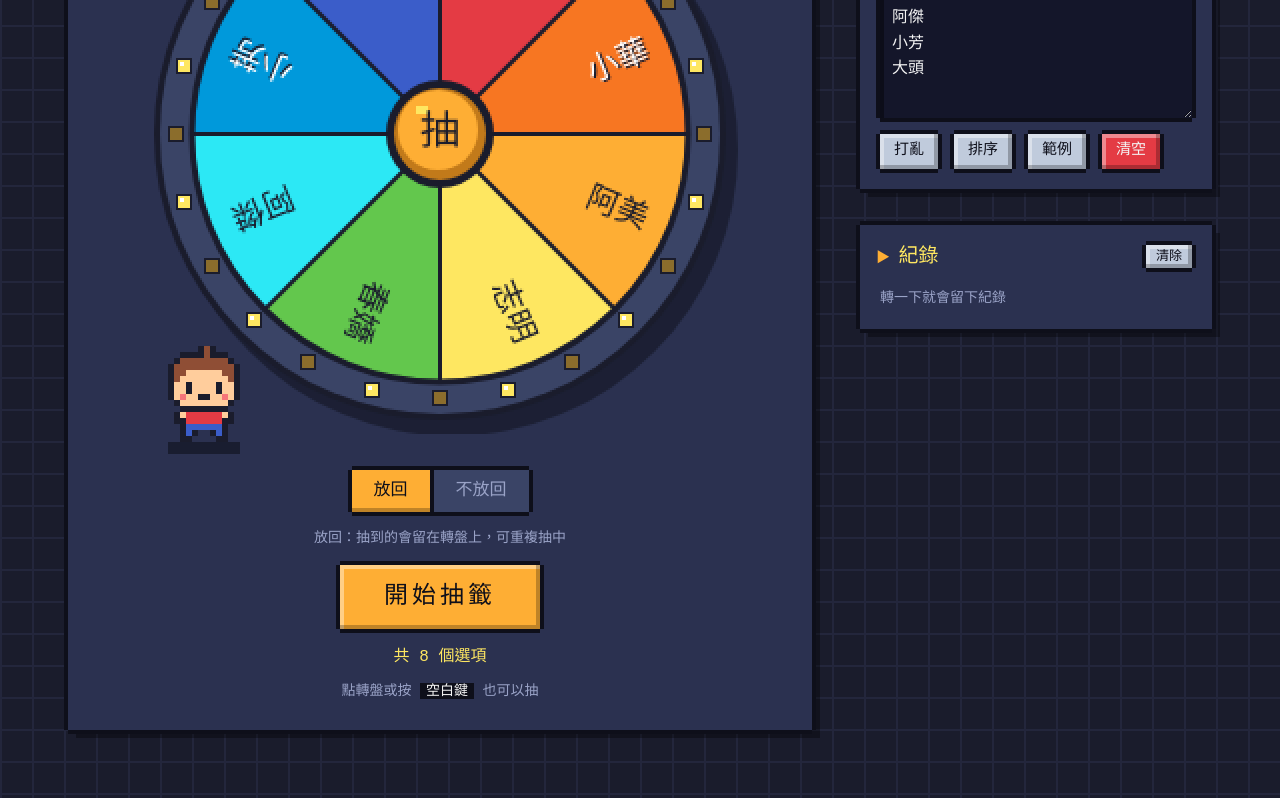
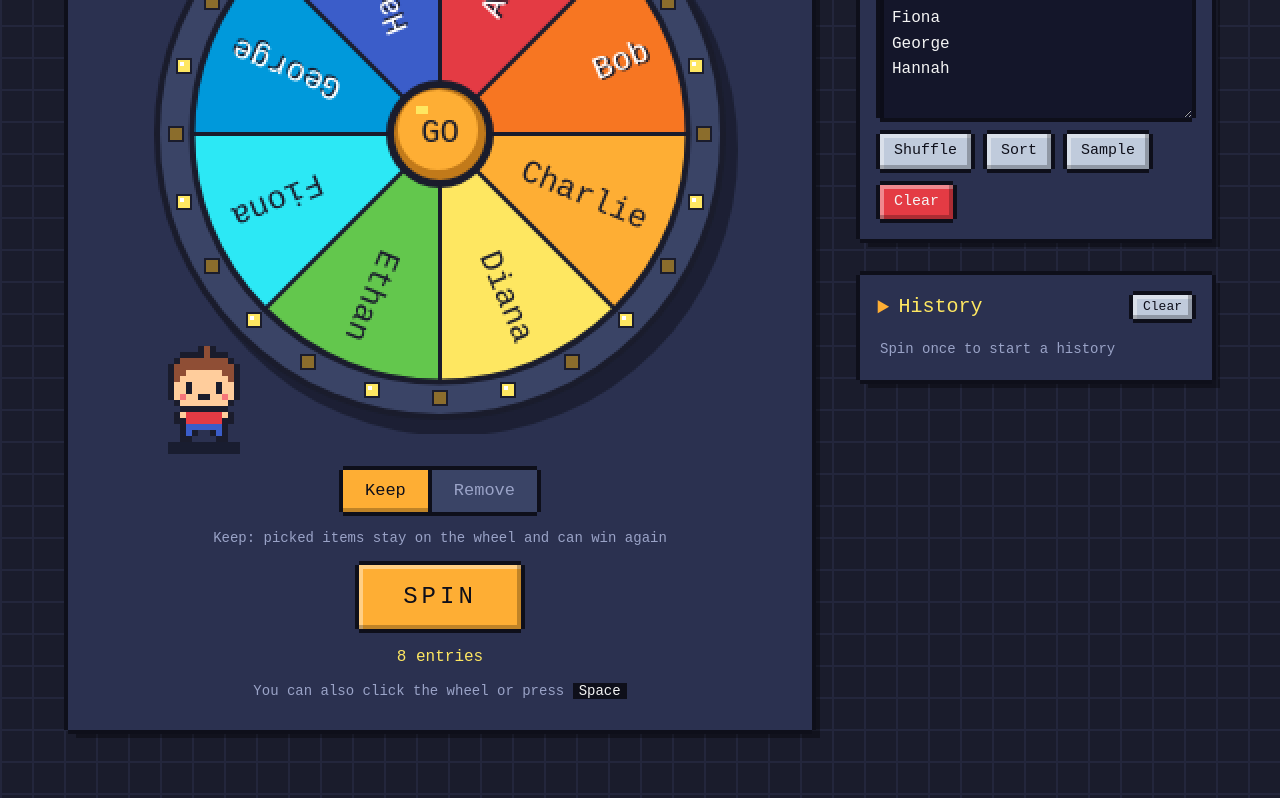
Before and after one commit to DolphinHuang/pixel_draw, a plain HTML site: page index.html in a window 1280 px wide. Shown: the part 295-1093 px from the top of the page. Drawn offline with Linux system fonts and the light colour scheme; a web font is replaced by a local one.

Commit message:
Add English UI with language toggle
Strings move to js/i18n.js; language comes from ?lang=, the saved choice,
or the browser language, and can be switched from the header.

Co-Authored-By: Claude Opus 5.5 <noreply@anthropic.com>

```diff
--- a/css/style.css
+++ b/css/style.css
@@ -59,6 +59,8 @@ h1, h2, p { margin: 0; }
   letter-spacing: 2px;
 }
 .logo-zh { font-size: 20px; color: var(--muted); }
+.top-actions { display: flex; gap: 8px; flex-shrink: 0; }
+.btn-lang { font-size: 14px; padding: 6px 12px; }
 
 /* ---------- layout ---------- */
 .layout {
--- a/index.html
+++ b/index.html
@@ -4,7 +4,7 @@
   <meta charset="utf-8">
   <meta name="viewport" content="width=device-width, initial-scale=1">
   <title>像素抽籤機</title>
-  <meta name="description" content="像素風轉盤抽籤，支援放回 / 不放回模式">
+  <meta name="description" content="像素風轉盤抽籤，支援放回 / 不放回模式 · Pixel-art picker wheel with keep / remove modes">
   <link rel="preconnect" href="https://fonts.googleapis.com">
   <link rel="preconnect" href="https://fonts.gstatic.com" crossorigin>
   <link href="https://fonts.googleapis.com/css2?family=DotGothic16&family=Press+Start+2P&display=swap" rel="stylesheet">
@@ -14,70 +14,73 @@
   <header class="top">
     <h1 class="logo">
       <span class="logo-en">PIXEL DRAW</span>
-      <span class="logo-zh">像素抽籤機</span>
+      <span class="logo-zh" data-i18n="logoSub">像素抽籤機</span>
     </h1>
-    <button id="muteBtn" class="btn btn-icon" type="button" aria-pressed="false" title="音效開關">♪ ON</button>
+    <div class="top-actions">
+      <button id="langBtn" class="btn btn-lang" type="button" data-i18n="langBtn" data-i18n-attr="title:langTitle">EN</button>
+      <button id="muteBtn" class="btn btn-icon" type="button" aria-pressed="false" data-i18n-attr="title:muteTitle">♪ ON</button>
+    </div>
   </header>
 
   <main class="layout">
-    <section class="stage panel" aria-label="轉盤">
+    <section class="stage panel">
       <div class="wheel-wrap">
-        <canvas id="wheel" width="300" height="300" aria-label="抽籤轉盤，點擊開始抽籤"></canvas>
+        <canvas id="wheel" width="300" height="300" data-i18n-attr="aria-label:wheelLabel"></canvas>
         <div class="mascot-wrap">
           <div id="bubble" class="bubble" role="status" aria-live="polite"></div>
-          <canvas id="mascot" width="24" height="26" title="戳我一下"></canvas>
+          <canvas id="mascot" width="24" height="26" data-i18n-attr="title:mascotTitle"></canvas>
         </div>
       </div>
 
       <div class="stage-controls">
-        <div class="mode" role="radiogroup" aria-label="抽籤模式">
+        <div class="mode" role="radiogroup" data-i18n-attr="aria-label:modeGroup">
           <label class="mode-opt">
             <input type="radio" name="mode" value="replace">
-            <span>放回</span>
+            <span data-i18n="modeReplace">放回</span>
           </label>
           <label class="mode-opt">
             <input type="radio" name="mode" value="noreplace">
-            <span>不放回</span>
+            <span data-i18n="modeNoReplace">不放回</span>
           </label>
         </div>
         <p id="modeHint" class="hint"></p>
         <button id="spinBtn" class="btn btn-primary btn-big" type="button">開始抽籤</button>
         <p id="status" class="status"></p>
-        <p class="hint">點轉盤或按 <kbd>空白鍵</kbd> 也可以抽</p>
+        <p class="hint" data-i18n-html="keyHint">點轉盤或按 <kbd>空白鍵</kbd> 也可以抽</p>
       </div>
     </section>
 
     <aside class="side">
       <section class="panel">
         <div class="panel-head">
-          <h2>名單</h2>
+          <h2 data-i18n="list">名單</h2>
           <span id="count" class="tag">0 個</span>
         </div>
-        <textarea id="entries" rows="9" spellcheck="false" placeholder="一行輸入一個選項"></textarea>
+        <textarea id="entries" rows="9" spellcheck="false" data-i18n-attr="placeholder:placeholder"></textarea>
         <div class="row">
-          <button id="shuffleBtn" class="btn" type="button">打亂</button>
-          <button id="sortBtn" class="btn" type="button">排序</button>
-          <button id="sampleBtn" class="btn" type="button">範例</button>
-          <button id="clearBtn" class="btn btn-danger" type="button">清空</button>
+          <button id="shuffleBtn" class="btn" type="button" data-i18n="shuffle">打亂</button>
+          <button id="sortBtn" class="btn" type="button" data-i18n="sort">排序</button>
+          <button id="sampleBtn" class="btn" type="button" data-i18n="sample">範例</button>
+          <button id="clearBtn" class="btn btn-danger" type="button" data-i18n="clear">清空</button>
         </div>
       </section>
 
       <section id="drawnPanel" class="panel">
         <div class="panel-head">
-          <h2>已抽出</h2>
-          <button id="resetBtn" class="btn btn-sm" type="button">全部放回</button>
+          <h2 data-i18n="drawn">已抽出</h2>
+          <button id="resetBtn" class="btn btn-sm" type="button" data-i18n="resetDrawn">全部放回</button>
         </div>
         <ol id="drawnList" class="chips"></ol>
-        <p id="drawnEmpty" class="empty">還沒有抽出任何項目</p>
+        <p id="drawnEmpty" class="empty" data-i18n="drawnEmpty">還沒有抽出任何項目</p>
       </section>
 
       <section class="panel">
         <div class="panel-head">
-          <h2>紀錄</h2>
-          <button id="clearHistBtn" class="btn btn-sm" type="button">清除</button>
+          <h2 data-i18n="history">紀錄</h2>
+          <button id="clearHistBtn" class="btn btn-sm" type="button" data-i18n="clearHistory">清除</button>
         </div>
         <ol id="historyList" class="history"></ol>
-        <p id="historyEmpty" class="empty">轉一下就會留下紀錄</p>
+        <p id="historyEmpty" class="empty" data-i18n="historyEmpty">轉一下就會留下紀錄</p>
       </section>
     </aside>
   </main>
@@ -88,8 +91,8 @@
       <p id="modalName" class="modal-name"></p>
       <p id="modalNote" class="modal-note"></p>
       <div class="row row-center">
-        <button id="againBtn" class="btn btn-primary" type="button">再抽一次</button>
-        <button id="closeBtn" class="btn" type="button">關閉</button>
+        <button id="againBtn" class="btn btn-primary" type="button" data-i18n="again">再抽一次</button>
+        <button id="closeBtn" class="btn" type="button" data-i18n="close">關閉</button>
       </div>
     </div>
   </div>
--- /dev/null
+++ b/js/i18n.js
@@ -0,0 +1,146 @@
+// 介面文字。用 {name} 代入變數，陣列代表隨機挑一句
+const STRINGS = {
+  zh: {
+    title: '像素抽籤機',
+    logoSub: '像素抽籤機',
+    langBtn: 'EN',
+    langTitle: 'Switch to English',
+    muteTitle: '音效開關',
+    wheelLabel: '抽籤轉盤，點擊開始抽籤',
+    mascotTitle: '戳我一下',
+    modeGroup: '抽籤模式',
+    modeReplace: '放回',
+    modeNoReplace: '不放回',
+    hintReplace: '放回：抽到的會留在轉盤上，可重複抽中',
+    hintNoReplace: '不放回：抽到的會從轉盤上移除',
+    spin: '開始抽籤',
+    allDrawn: '全部抽完了',
+    keyHint: '點轉盤或按 <kbd>空白鍵</kbd> 也可以抽',
+    statusReplace: '共 {total} 個選項',
+    statusNoReplace: '剩餘 {left} / 共 {total}',
+    list: '名單',
+    count: '{n} 個',
+    placeholder: '一行輸入一個選項',
+    shuffle: '打亂',
+    sort: '排序',
+    sample: '範例',
+    clear: '清空',
+    drawn: '已抽出',
+    resetDrawn: '全部放回',
+    drawnEmpty: '還沒有抽出任何項目',
+    history: '紀錄',
+    clearHistory: '清除',
+    historyEmpty: '轉一下就會留下紀錄',
+    again: '再抽一次',
+    close: '關閉',
+    noteRemoved: '已從轉盤移除，還剩 {left} 個',
+    noteLast: '這是最後一個了！',
+    noteReplace: '放回模式：下次還可能抽到',
+    confirmClear: '確定要清空名單嗎？',
+    confirmClearHistory: '確定要清除所有紀錄嗎？',
+    wheelEmpty: '名單是空的',
+    hub: '抽',
+    sayHello: '嗨！點轉盤開始抽籤吧',
+    sayEmpty: '先在名單輸入一些選項吧！',
+    sayAllDrawn: '全部抽完囉！按「全部放回」再來一輪',
+    sayResult: '抽到「{name}」！',
+    sayReset: '全部放回去了！',
+    sayModeReplace: '放回模式：可以重複抽中',
+    sayModeNoReplace: '不放回模式：抽到就移除',
+    saySpin: ['轉啊轉～', '會是誰呢？', '緊張緊張！', '衝啊！', '好運降臨！'],
+    sayPoke: ['嗨！', '要抽籤嗎？', '點轉盤就能開始喔', '我是抽籤小幫手', '別戳我啦～'],
+    samples: ['小明', '小華', '阿美', '志明', '春嬌', '阿傑', '小芳', '大頭'],
+  },
+  en: {
+    title: 'Pixel Draw',
+    logoSub: 'Random Picker Wheel',
+    langBtn: '中文',
+    langTitle: '切換成中文',
+    muteTitle: 'Toggle sound',
+    wheelLabel: 'Picker wheel, click to spin',
+    mascotTitle: 'Poke me',
+    modeGroup: 'Draw mode',
+    modeReplace: 'Keep',
+    modeNoReplace: 'Remove',
+    hintReplace: 'Keep: picked items stay on the wheel and can win again',
+    hintNoReplace: 'Remove: picked items are taken off the wheel',
+    spin: 'SPIN',
+    allDrawn: 'All drawn',
+    keyHint: 'You can also click the wheel or press <kbd>Space</kbd>',
+    statusReplace: '{total} entries',
+    statusNoReplace: '{left} left of {total}',
+    list: 'Entries',
+    count: '{n}',
+    placeholder: 'One entry per line',
+    shuffle: 'Shuffle',
+    sort: 'Sort',
+    sample: 'Sample',
+    clear: 'Clear',
+    drawn: 'Drawn',
+    resetDrawn: 'Put all back',
+    drawnEmpty: 'Nothing drawn yet',
+    history: 'History',
+    clearHistory: 'Clear',
+    historyEmpty: 'Spin once to start a history',
+    again: 'Spin again',
+    close: 'Close',
+    noteRemoved: 'Removed from the wheel, {left} left',
+    noteLast: 'That was the last one!',
+    noteReplace: 'Keep mode: it can be picked again',
+    confirmClear: 'Clear the whole list?',
+    confirmClearHistory: 'Clear all history?',
+    wheelEmpty: 'The list is empty',
+    hub: 'GO',
+    sayHello: 'Hi! Click the wheel to spin',
+    sayEmpty: 'Add some entries to the list first!',
+    sayAllDrawn: 'All drawn! Press "Put all back" for another round',
+    sayResult: 'It\'s "{name}"!',
+    sayReset: 'Everything is back on the wheel!',
+    sayModeReplace: 'Keep mode: winners can repeat',
+    sayModeNoReplace: 'Remove mode: winners leave the wheel',
+    saySpin: ['Round and round~', 'Who will it be?', 'So exciting!', 'Go go go!', 'Good luck!'],
+    sayPoke: ['Hi!', 'Wanna spin?', 'Click the wheel to start', 'I\'m your picker buddy', 'Hey, stop poking~'],
+    samples: ['Alice', 'Bob', 'Charlie', 'Diana', 'Ethan', 'Fiona', 'George', 'Hannah'],
+  },
+};
+
+export const LANGS = Object.keys(STRINGS);
+
+let current = 'zh';
+
+export function setLang(lang) {
+  current = STRINGS[lang] ? lang : 'zh';
+  return current;
+}
+
+export function getLang() {
+  return current;
+}
+
+// 網址 ?lang= 優先，其次是上次的選擇，最後看瀏覽器語言
+export function detectLang(saved) {
+  const fromUrl = new URLSearchParams(location.search).get('lang');
+  if (STRINGS[fromUrl]) return fromUrl;
+  if (STRINGS[saved]) return saved;
+  return (navigator.language || '').toLowerCase().startsWith('zh') ? 'zh' : 'en';
+}
+
+export function t(key, vars) {
+  const s = STRINGS[current][key] ?? STRINGS.zh[key] ?? key;
+  if (!vars || typeof s !== 'string') return s;
+  return s.replace(/\{(\w+)\}/g, (_, k) => vars[k] ?? '');
+}
+
+// 套用 data-i18n（textContent）、data-i18n-html、data-i18n-attr="attr:key;attr:key"
+export function applyDom(root = document) {
+  document.documentElement.lang = current === 'zh' ? 'zh-Hant' : 'en';
+  document.title = t('title');
+  root.querySelectorAll('[data-i18n]').forEach((el) => { el.textContent = t(el.dataset.i18n); });
+  root.querySelectorAll('[data-i18n-html]').forEach((el) => { el.innerHTML = t(el.dataset.i18nHtml); });
+  root.querySelectorAll('[data-i18n-attr]').forEach((el) => {
+    for (const pair of el.dataset.i18nAttr.split(';')) {
+      const [attr, key] = pair.split(':');
+      el.setAttribute(attr, t(key));
+    }
+  });
+}
--- a/js/main.js
+++ b/js/main.js
@@ -3,17 +3,20 @@ import { Mascot } from './mascot.js';
 import { Confetti } from './confetti.js';
 import { sfx } from './sound.js';
 import { randInt, shuffle, pick } from './rng.js';
+import { t, setLang, getLang, detectLang, applyDom } from './i18n.js';
 
 const $ = (sel) => document.querySelector(sel);
 
 const STORE_KEY = 'pixel-draw:v1';
-const SAMPLE = ['小明', '小華', '阿美', '志明', '春嬌', '阿傑', '小芳', '大頭'];
 const MAX_HISTORY = 200;
 const reduceMotion = window.matchMedia('(prefers-reduced-motion: reduce)').matches;
 
+const saved = load();
+setLang(detectLang(saved.lang));
 const state = Object.assign(
-  { text: SAMPLE.join('\n'), mode: 'replace', drawn: [], history: [], muted: false },
-  load(),
+  { text: t('samples').join('\n'), mode: 'replace', drawn: [], history: [], muted: false },
+  saved,
+  { lang: getLang() },
 );
 
 function load() {
@@ -60,6 +63,7 @@ const el = {
   modeInputs: [...document.querySelectorAll('input[name="mode"]')],
   spinBtn: $('#spinBtn'),
   muteBtn: $('#muteBtn'),
+  langBtn: $('#langBtn'),
   drawnPanel: $('#drawnPanel'),
   drawnList: $('#drawnList'),
   drawnEmpty: $('#drawnEmpty'),
@@ -82,16 +86,14 @@ function refresh() {
   const left = remaining();
   wheel.setItems(left);
 
-  el.count.textContent = `${all.length} 個`;
+  el.count.textContent = t('count', { n: all.length });
   el.status.textContent = state.mode === 'noreplace'
-    ? `剩餘 ${left.length} / 共 ${all.length}`
-    : `共 ${all.length} 個選項`;
-  el.modeHint.textContent = state.mode === 'noreplace'
-    ? '不放回：抽到的會從轉盤上移除'
-    : '放回：抽到的會留在轉盤上，可重複抽中';
+    ? t('statusNoReplace', { left: left.length, total: all.length })
+    : t('statusReplace', { total: all.length });
+  el.modeHint.textContent = t(state.mode === 'noreplace' ? 'hintNoReplace' : 'hintReplace');
   el.modeInputs.forEach((i) => { i.checked = i.value === state.mode; });
   el.spinBtn.disabled = wheel.spinning || left.length === 0;
-  el.spinBtn.textContent = left.length === 0 && all.length > 0 ? '全部抽完了' : '開始抽籤';
+  el.spinBtn.textContent = t(left.length === 0 && all.length > 0 ? 'allDrawn' : 'spin');
 
   renderDrawn();
   renderHistory();
@@ -123,8 +125,8 @@ function renderHistory() {
     meta.className = 'h-meta';
     const mode = document.createElement('span');
     mode.className = 'h-mode';
-    mode.textContent = h.mode === 'noreplace' ? '不放回' : '放回';
-    const time = new Date(h.t).toLocaleTimeString('zh-TW', { hour: '2-digit', minute: '2-digit', second: '2-digit', hour12: false });
+    mode.textContent = t(h.mode === 'noreplace' ? 'modeNoReplace' : 'modeReplace');
+    const time = new Date(h.t).toLocaleTimeString(getLang() === 'zh' ? 'zh-TW' : 'en-US', { hour: '2-digit', minute: '2-digit', second: '2-digit', hour12: false });
     meta.append(mode, ` · ${time}`);
     li.append(no, name, meta);
     return li;
@@ -149,7 +151,7 @@ function spin() {
     sfx.error();
     mascot.wake();
     mascot.poke();
-    mascot.say(entries().length ? '全部抽完囉！按「全部放回」再來一輪' : '先在名單輸入一些選項吧！');
+    mascot.say(t(entries().length ? 'sayAllDrawn' : 'sayEmpty'));
     return;
   }
 
@@ -158,7 +160,7 @@ function spin() {
   el.spinBtn.disabled = true;
   sfx.start();
   mascot.setState('cheer');
-  mascot.say(pick(['轉啊轉～', '會是誰呢？', '緊張緊張！', '衝啊！', '好運降臨！']), 0);
+  mascot.say(pick(t('saySpin')), 0);
 
   wheel.spinTo(index, {
     onTick: () => sfx.tick(),
@@ -176,7 +178,7 @@ function finish(name) {
   sfx.win();
   if (!reduceMotion) confetti.burst();
   mascot.setState('celebrate');
-  mascot.say(`抽到「${name}」！`, 4000);
+  mascot.say(t('sayResult', { name }), 4000);
 
   renderDrawn();
   renderHistory();
@@ -188,9 +190,9 @@ function openModal(name) {
   el.modalName.textContent = name;
   if (state.mode === 'noreplace') {
     const left = remaining().length;
-    el.modalNote.textContent = left ? `已從轉盤移除，還剩 ${left} 個` : '這是最後一個了！';
+    el.modalNote.textContent = left ? t('noteRemoved', { left }) : t('noteLast');
   } else {
-    el.modalNote.textContent = '放回模式：下次還可能抽到';
+    el.modalNote.textContent = t('noteReplace');
   }
   el.modal.hidden = false;
   $('#againBtn').disabled = state.mode === 'noreplace' && remaining().length === 0;
@@ -232,11 +234,11 @@ $('#sortBtn').addEventListener('click', () => {
   sfx.pop();
 });
 $('#sampleBtn').addEventListener('click', () => {
-  setText(SAMPLE.join('\n'));
+  setText(t('samples').join('\n'));
   sfx.pop();
 });
 $('#clearBtn').addEventListener('click', () => {
-  if (!state.text.trim() || confirm('確定要清空名單嗎？')) setText('');
+  if (!state.text.trim() || confirm(t('confirmClear'))) setText('');
 });
 $('#resetBtn').addEventListener('click', () => {
   state.drawn = [];
@@ -244,10 +246,10 @@ $('#resetBtn').addEventListener('click', () => {
   refresh();
   sfx.pop();
   mascot.poke();
-  mascot.say('全部放回去了！');
+  mascot.say(t('sayReset'));
 });
 $('#clearHistBtn').addEventListener('click', () => {
-  if (!state.history.length || !confirm('確定要清除所有紀錄嗎？')) return;
+  if (!state.history.length || !confirm(t('confirmClearHistory'))) return;
   state.history = [];
   save();
   renderHistory();
@@ -258,7 +260,7 @@ el.modeInputs.forEach((input) => input.addEventListener('change', () => {
   save();
   refresh();
   sfx.pop();
-  mascot.say(state.mode === 'noreplace' ? '不放回模式：抽到就移除' : '放回模式：可以重複抽中');
+  mascot.say(t(state.mode === 'noreplace' ? 'sayModeNoReplace' : 'sayModeReplace'));
 }));
 
 el.spinBtn.addEventListener('click', spin);
@@ -271,8 +273,29 @@ el.mascot.addEventListener('click', () => {
   mascot.wake();
   mascot.poke();
   sfx.pop();
-  mascot.say(pick(['嗨！', '要抽籤嗎？', '點轉盤就能開始喔', '我是抽籤小幫手', '別戳我啦～']));
+  mascot.say(pick(t('sayPoke')));
 });
+
+// 切換語言時，若名單還是另一種語言的範例，就一起換掉
+el.langBtn.addEventListener('click', () => {
+  if (wheel.spinning) return;
+  const wasSample = entries().join('\n') === t('samples').join('\n');
+  state.lang = setLang(getLang() === 'zh' ? 'en' : 'zh');
+  if (wasSample && !state.drawn.length) setText(t('samples').join('\n'));
+  applyLang();
+  save();
+  sfx.pop();
+  mascot.say(t('sayHello'));
+});
+
+function applyLang() {
+  applyDom();
+  wheel.labels = { empty: t('wheelEmpty'), hub: t('hub') };
+  const url = new URL(location.href);
+  url.searchParams.set('lang', getLang());
+  history.replaceState(null, '', url);
+  refresh();
+}
 
 el.muteBtn.addEventListener('click', () => {
   state.muted = sfx.muted = !sfx.muted;
@@ -308,7 +331,7 @@ function loop(now) {
 }
 
 syncMute();
-refresh();
+applyLang();
 requestAnimationFrame(loop);
 document.fonts?.ready.then(() => wheel.draw(performance.now()));
-setTimeout(() => mascot.say('嗨！點轉盤開始抽籤吧'), 600);
+setTimeout(() => mascot.say(t('sayHello')), 600);
--- a/js/wheel.js
+++ b/js/wheel.js
@@ -33,6 +33,7 @@ export class Wheel {
     this.anim = null;
     this.kick = 0;         // 指針被格線撥動的擺幅
     this.lastSeg = 0;
+    this.labels = { empty: '名單是空的', hub: '抽' };
   }
 
   get spinning() {
@@ -163,7 +164,7 @@ export class Wheel {
       ctx.font = `16px ${FONT}`;
       ctx.textAlign = 'center';
       ctx.textBaseline = 'middle';
-      ctx.fillText('名單是空的', c, c - 56);
+      ctx.fillText(this.labels.empty, c, c - 56);
     }
 
     this.drawHub(c);
@@ -208,10 +209,11 @@ export class Wheel {
     ctx.fillStyle = '#fee761';
     ctx.fillRect(c - 12, c - 14, 6, 4);
     ctx.fillStyle = INK;
-    ctx.font = `20px ${FONT}`;
+    const hub = this.spinning ? '…' : this.labels.hub;
+    ctx.font = `${hub.length > 1 ? 16 : 20}px ${FONT}`;
     ctx.textAlign = 'center';
     ctx.textBaseline = 'middle';
-    ctx.fillText(this.spinning ? '…' : '抽', c, c);
+    ctx.fillText(hub, c, c);
   }
 
   // 用方塊疊出像素三角指針
```
Also changed, not shown: 1 other file.
